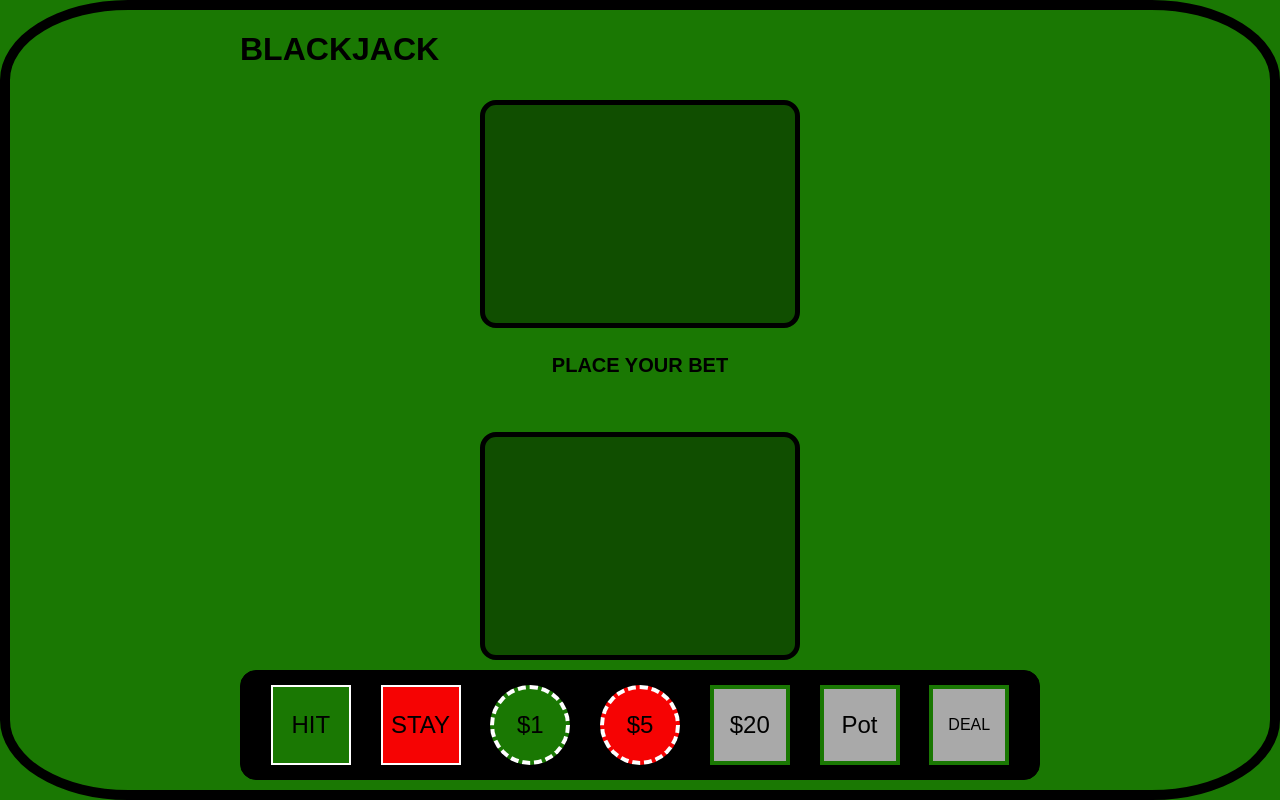
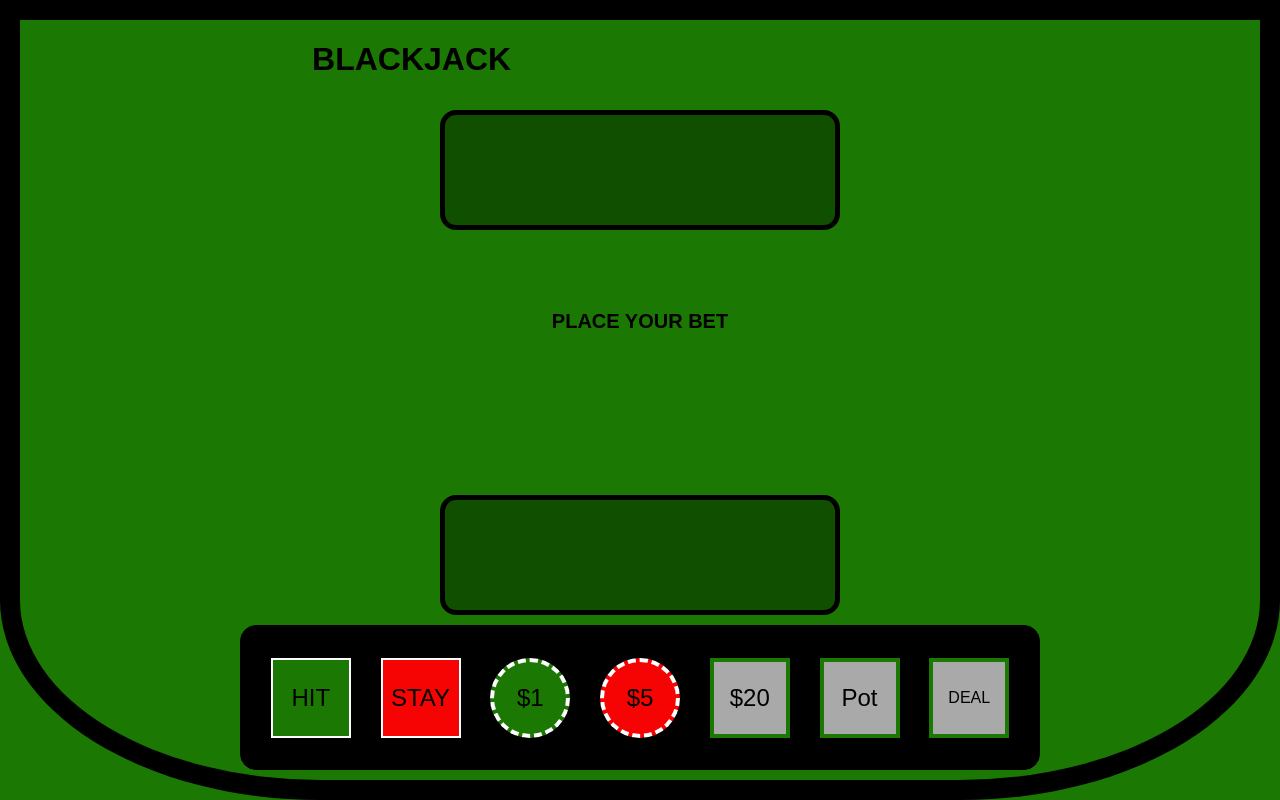
Before and after one commit to tlmcbee/BlackJack, a plain HTML site: page index.html in a window 1280 px wide. Drawn offline with Linux system fonts and the light colour scheme.

Commit message:
includes contents of README.md, small adjustments to CSS, refactors handle wallet function to payback money upon a tie

```diff
--- a/css/style.css
+++ b/css/style.css
@@ -13,8 +13,8 @@ body {
     height: 100vh;
     background-color: #1A7803;
     flex-direction: column;
-    border: 10px solid black;
-    border-radius: 10%;
+    border: 20px solid black;
+    border-radius: 0 0 25% 25%;
     margin: 0 auto;
 }
 
@@ -22,7 +22,7 @@ header {
     width: 100vh;
     display: flex;
     flex-direction: row;
-    justify-content: space-between;
+    justify-content: space-around;
     align-items: center;
 }
 
@@ -50,8 +50,8 @@ main {
 main>div {
     background-color: #104E00;
     color: black;
-    height: 50vmin;
-    width: 40vmin;
+    height: 15vmin;
+    width: 50vmin;
     border: solid 5px black;
     border-radius: 2vmin;
 }
--- a/js/main.js
+++ b/js/main.js
@@ -48,6 +48,8 @@ function init() {
   winner = null;
   renderNewShuffledDeck();
   resetBtn.style.visibility = "hidden"
+  outcomeEl.innerText = "PLACE YOUR BET"
+  potEl.innerText = 'Pot'
   render();
 }
 
@@ -158,10 +160,11 @@ function handleWallet() {
   if(winner === 'p') {
     wallet += pot;
     walletEl.innerText = "$" + wallet
+  } else if (winner === 't') {
+    wallet = wallet + (pot/2)
   }
   pot = 0
   potEl.innerText = "Pot"
-  return wallet
 }
 
 function getWinner() {
```
Also changed, not shown: 1 other file.
